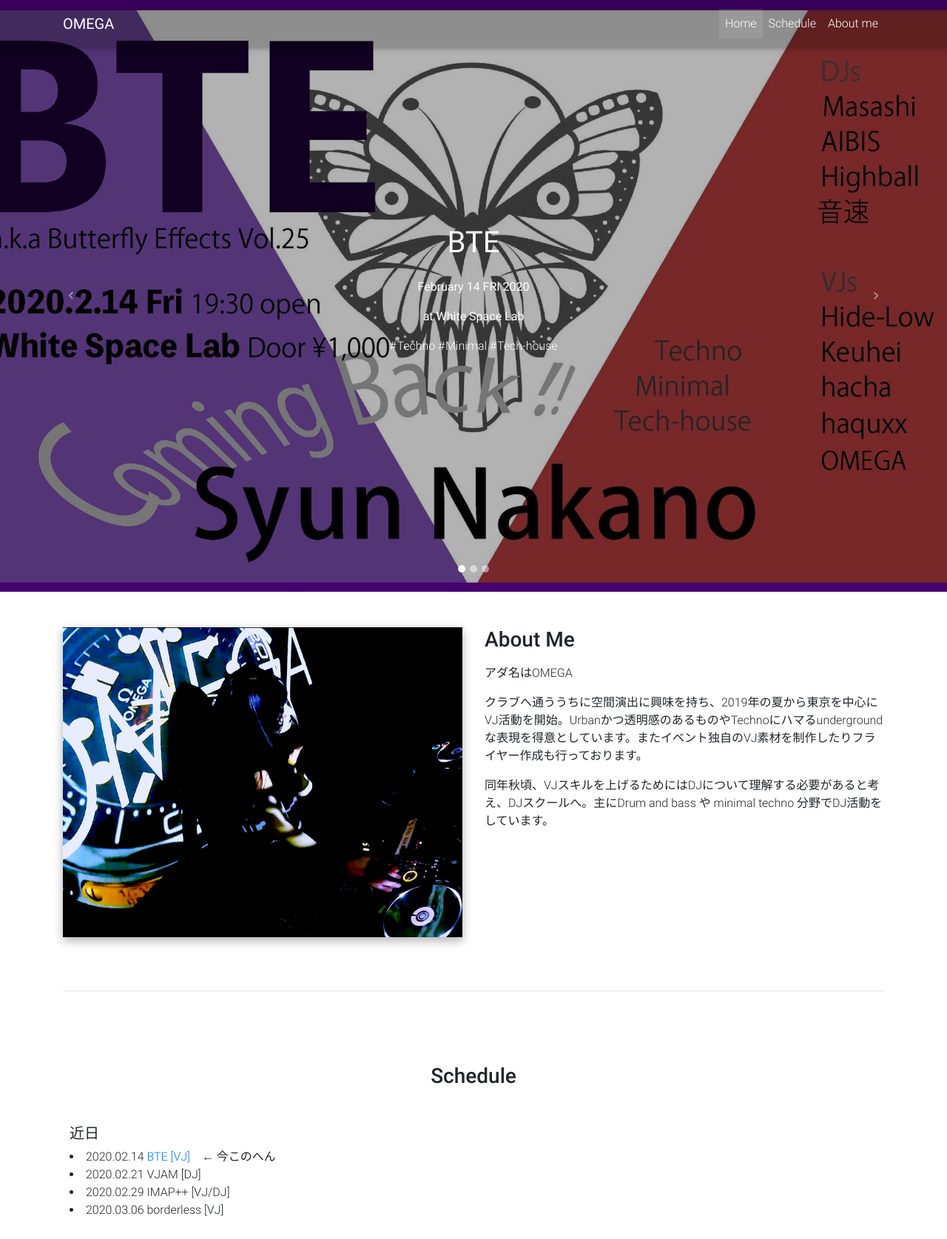
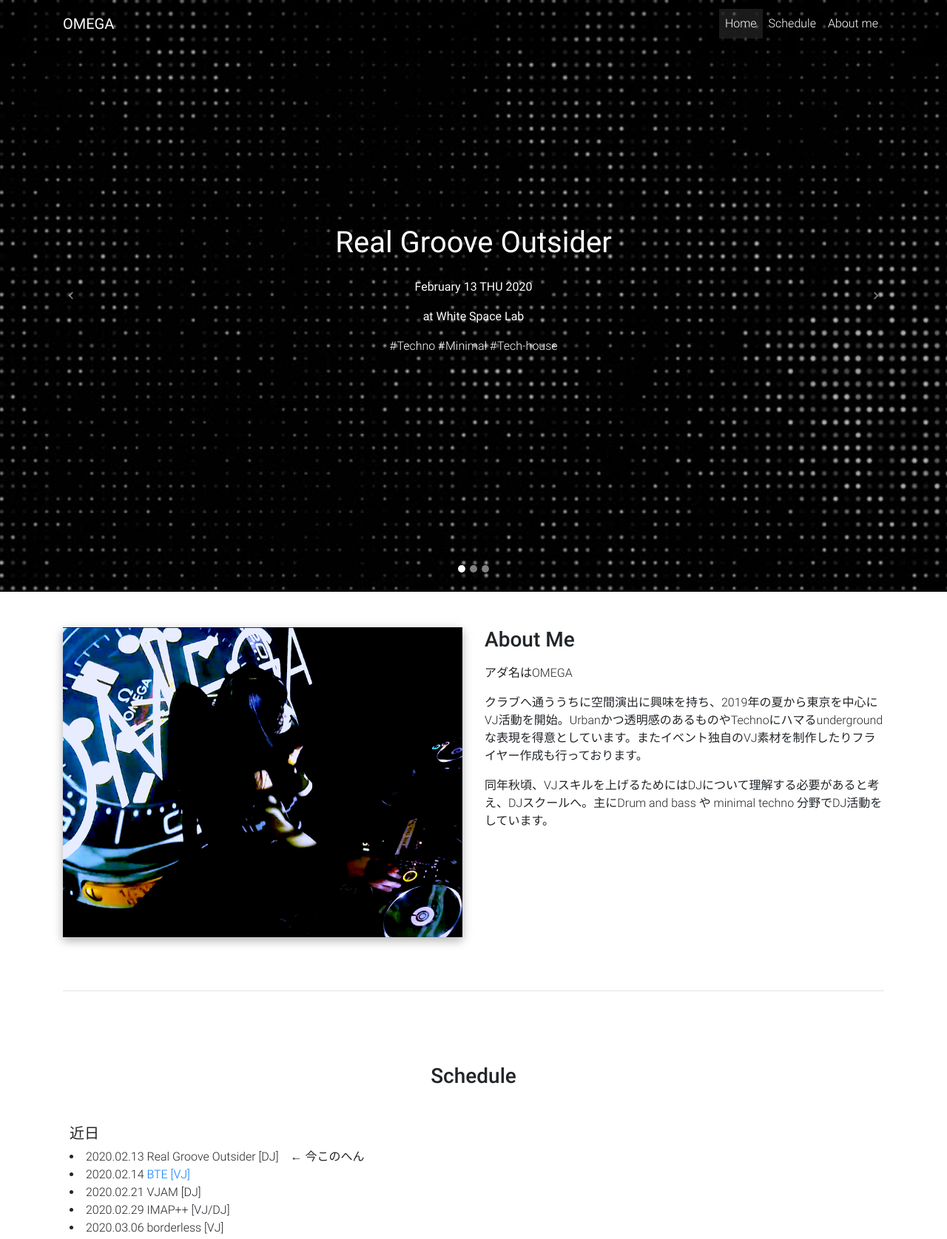
Before and after one commit to Omega014/omega014.github.io, a plain HTML site: page vdj.html in a window 1280 px wide. Shown: the top 1675 px of the page at 74% size. Drawn offline with Linux system fonts and the light colour scheme.

Commit message:
update info

```diff
--- a/vdj.html
+++ b/vdj.html
@@ -120,8 +120,37 @@
 
     <!--Slides-->
     <div class="carousel-inner" role="listbox">
-            <!--First slide-->
+            <!-- 1 slide-->
             <div class="carousel-item active">
+                <div class="view" style="background:url('static/img/techno.jpg') no-repeat center center/cover">
+
+                  <!-- Mask & flexbox options-->
+                  <div class="mask rgba-black-light d-flex justify-content-center align-items-center">
+
+                    <!-- Content -->
+                    <div class="text-center white-text mx-5 wow fadeIn">
+                      <h1 class="mb-4">
+                        <strong>Real Groove Outsider</strong>
+                      </h1>
+
+                      <p>
+                        <strong>February 13 THU 2020</strong>
+                      </p>
+
+                      <p">
+                        <strong>at White Space Lab</strong>
+                      </p>
+                      <p>#Techno #Minimal #Tech-house</p>
+                    </div>
+                    <!-- Content -->
+
+                  </div>
+                  <!-- Mask & flexbox options-->
+
+                </div>
+              </div>
+            <!-- 2 slide-->
+            <div class="carousel-item">
               <div class="view" style="background:url('static/img/BTE.jpg') no-repeat center center/cover">
 
                 <!-- Mask & flexbox options-->
@@ -150,7 +179,7 @@
               </div>
             </div>
 
-            <!--Second slide-->
+            <!-- 3 slide-->
             <div class="carousel-item">
               <div class="view" style="background:url('static/img/vjam.png') no-repeat center center/cover">
 
@@ -254,7 +283,8 @@
             <div class="row">
               <div class="col-12">
                 <h5 class="feature-title">近日</h5>
-                <li>2020.02.14 <a href="https://www.facebook.com/events/s/bte-vol25-techno-minimal-techh/625810864857662/">BTE [VJ]</a>　← 今このへん</li>
+                <li>2020.02.13 Real Groove Outsider [DJ]　← 今このへん</li>
+                <li>2020.02.14 <a href="https://www.facebook.com/events/s/bte-vol25-techno-minimal-techh/625810864857662/">BTE [VJ]</a></li>
                 <li>2020.02.21 VJAM [DJ]</li>
                 <li>2020.02.29 IMAP++ [VJ/DJ]</li>
                 <li>2020.03.06 borderless [VJ]</li>
```
